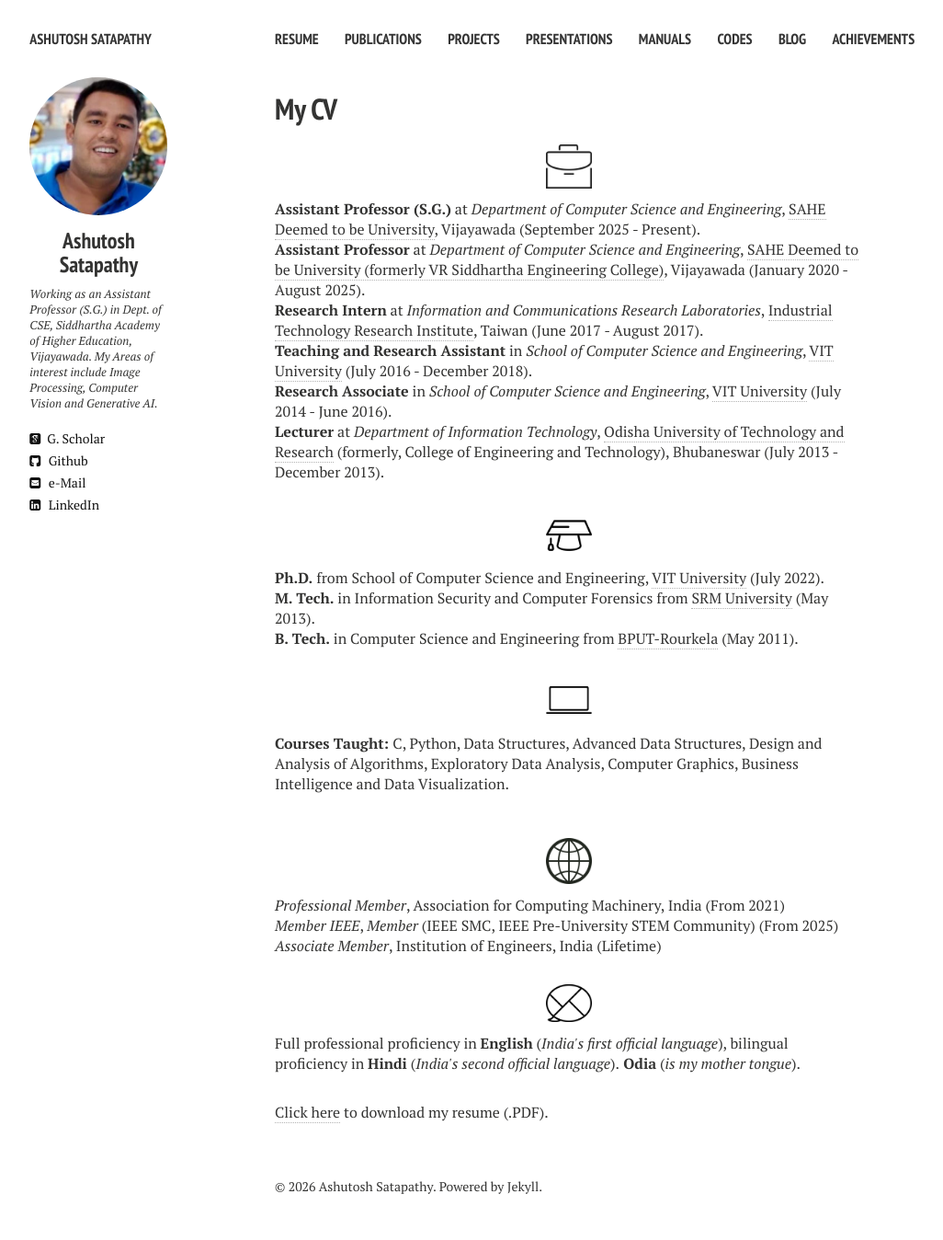
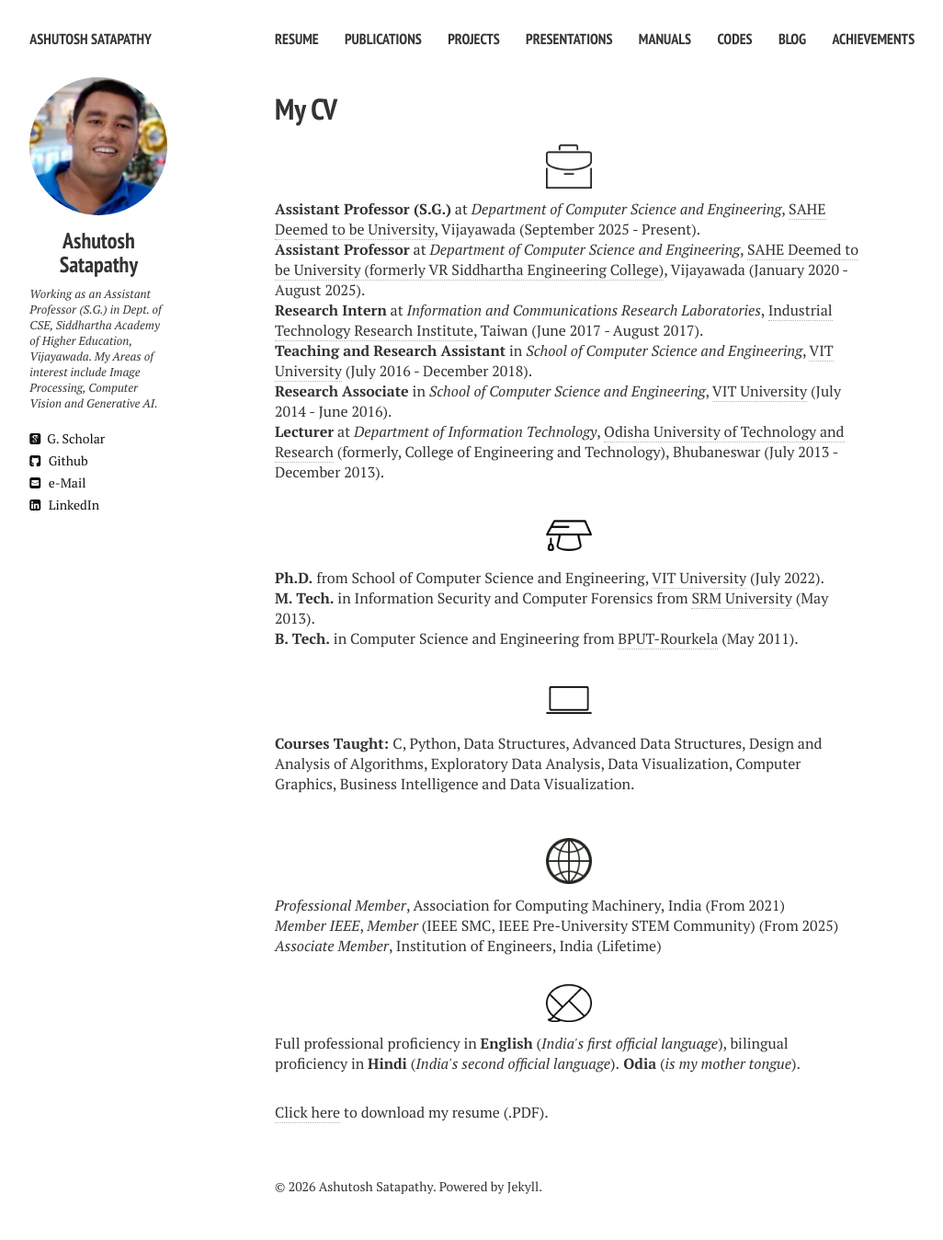
Before and after one commit to ashutoshsatapathy1990/ashutoshsatapathy1990.github.io, a Jekyll site: the page built from cv.md, in a window 1280 px wide. Shown: the whole page at 92% size, without its empty margins (21-1047 px from the left). Built offline with Jekyll 4.4.1, drawn with Linux system fonts in a browser that asks for light colours; nearby versions of some CDN libraries.

Commit message:
Update cv.html

```diff
--- a/_layouts/cv.html
+++ b/_layouts/cv.html
@@ -66,7 +66,7 @@
 
 
     <p align="center" class=bottom-small><img src="{{ site.url }}/images/CV/computer2.png" alt="Computer Skills" width="50" height="50"></p>
-    <p align="left"><strong>Courses Taught: </strong> C, Python, Data Structures, Advanced Data Structures, Design and Analysis of Algorithms, Exploratory Data Analysis, Computer Graphics, Business Intelligence and Data Visualization.</p>
+    <p align="left"><strong>Courses Taught: </strong> C, Python, Data Structures, Advanced Data Structures, Design and Analysis of Algorithms, Exploratory Data Analysis, Data Visualization, Computer Graphics, Business Intelligence and Data Visualization.</p>
     </br>
 
     <p align="center" class=bottom-small><img src="{{ site.url }}/images/CV/world.png" alt="Languages" width="50" height="50"></p>
```
